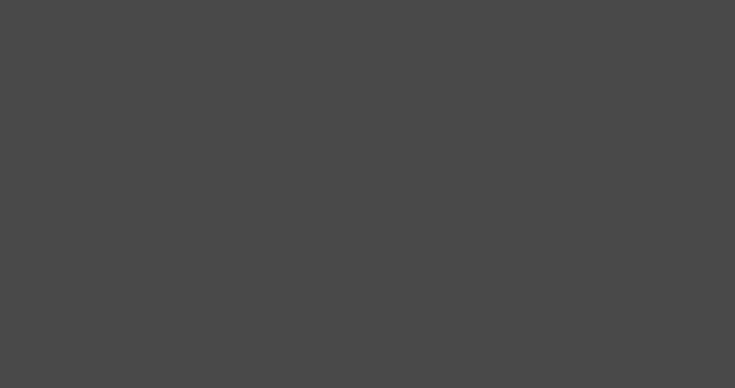
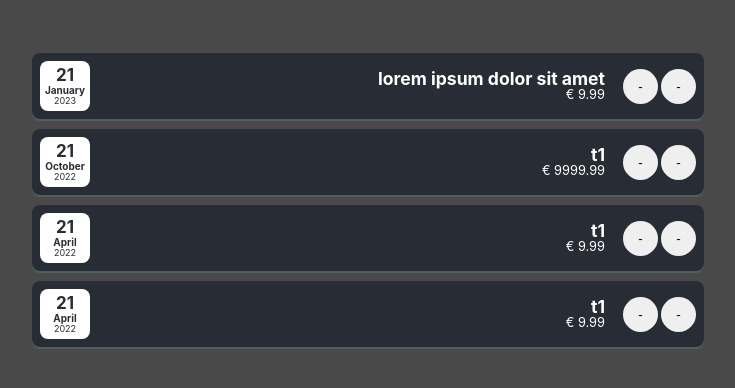
Before and after one commit to RetroCIB/react-the-complete-guide-incl-redux--01, a React (Create React App) app: page / in a window 1280 px wide. Shown: the top 388 px of the page, without its empty margins (272-1007 px from the left). Built offline with nearby package versions, Linux system fonts and the light colour scheme; the HTML template or start-up script is replaced by a standard one.

Commit message:
item component

```diff
--- a/src/App.css
+++ b/src/App.css
@@ -6,6 +6,8 @@
 
   display: flex;
   flex-direction: column;
-  align-items: center;
-  justify-content: center;
+  align-items: flex-start;
+  justify-content: flex-start;
+
+  padding: 3rem 1rem;
 }
--- a/src/App.js
+++ b/src/App.js
@@ -1,12 +1,16 @@
-import logo from './logo.svg';
+import Item from "./components/Item/Item";
+
 import './App.css';
 
 function App() {
-  return (
-    <div className="App">
-
-    </div>
-  );
+    return (
+        <div className="App">
+            <Item options={{title: 'lorem ipsum dolor sit amet', price: 9.99, date: new Date(2022, 12, 21)}}/>
+            <Item options={{title: 't1', price: 9999.99, date: new Date(2022, 9, 21)}}/>
+            <Item options={{title: 't1', price: 9.99, date: new Date(2022, 3, 21)}}/>
+            <Item options={{title: 't1', price: 9.99, date: new Date(2022, 3, 21)}}/>
+        </div>
+    );
 }
 
 export default App;
--- /dev/null
+++ b/src/components/Item/Item.css
@@ -0,0 +1,58 @@
+.item {
+    margin: 5px auto;
+    padding: 8px;
+    width: 95%;
+    max-width: 42rem;
+    background-color: var(--dark-gray);
+    border-radius: 8px;
+    box-shadow: 0 2px 0px var(--blue-shadow);
+    display: flex;
+    justify-content: space-between;
+    align-items: center;
+}
+
+.item .item-content.item-content__left {
+    display: flex;
+    flex-direction: row;
+    justify-content: center;
+    align-items: center;
+}
+
+
+.item .item-content.item-content__right {
+    display: flex;
+    flex-direction: row;
+    justify-content: center;
+    align-items: center;
+}
+
+/* .item-details */
+.item .item-content.item-content__right .item-details {
+    display: flex;
+    flex-direction: column;
+    justify-content: center;
+    align-items: flex-end;
+    padding-left:5px;
+}
+
+/* .item-actions */
+.item .item-content.item-content__right .item-actions {
+    display: flex;
+    flex-direction: row;
+    justify-content: center;
+    align-items: center;
+    margin-left: 15px;
+}
+
+
+.item .item-content.item-content__right .item-actions .item-action {
+    margin: 0 0 0 3px;
+    width: 35px;
+    height: 35px;
+    border-radius: 50px;
+    cursor:pointer;
+    border:0;
+}
+.item .item-content.item-content__right .item-actions .item-action:active {
+    margin-top:3px;
+}
--- /dev/null
+++ b/src/components/Item/Item.js
@@ -0,0 +1,37 @@
+import React from 'react';
+import './Item.css';
+
+import ItemDate from './ItemDate';
+import ItemTitle from "./ItemTitle";
+import ItemPrice from "./ItemPrice";
+
+const Item = (props) => {
+    return (
+        <div className="item">
+
+            <div className="item-content item-content__left">
+                <ItemDate value={props.options.date}></ItemDate>
+            </div>
+
+            <div className="item-content item-content__right">
+
+                <div className="item-details">
+                    <ItemTitle value={props.options.title}></ItemTitle>
+                    <ItemPrice value={props.options.price}></ItemPrice>
+                </div>
+
+                <div className="item-actions">
+                    <button className="item-action">
+                        -
+                    </button>
+                    <button className="item-action">
+                        -
+                    </button>
+                </div>
+            </div>
+
+        </div>
+    )
+}
+
+export default Item;
--- /dev/null
+++ b/src/components/Item/ItemDate.css
@@ -0,0 +1,24 @@
+.item-date{
+    width: 50px;
+    height:50px;
+    background-color: var(--white);
+    color: var(--dark-gray);
+    border-radius: 8px;
+    display: flex;
+    flex-direction: column;
+    justify-content: center;
+    align-items: center;
+    line-height: 1.1;
+}
+
+.item-date > .item-date__day{
+    font-size: 17px;
+    font-weight: bold;
+}
+.item-date > .item-date__month{
+    font-size: 10px;
+    font-weight: bold;
+}
+.item-date > .item-date__year{
+    font-size: 9px;
+}
--- /dev/null
+++ b/src/components/Item/ItemDate.js
@@ -0,0 +1,19 @@
+import React from 'react'
+
+import './ItemDate.css'
+
+const ItemDate = (props) => {
+    const year = props.value.getFullYear();
+    const month = props.value.toLocaleString('default', { month: 'long' });
+    const day = props.value.toLocaleString('default', { day: '2-digit' });
+
+    return (
+        <div className="item-date">
+            <div className="item-date__day">{day}</div>
+            <div className="item-date__month">{month}</div>
+            <div className="item-date__year">{year}</div>
+        </div>
+    )
+}
+
+export default ItemDate;
--- /dev/null
+++ b/src/components/Item/ItemPrice.css
@@ -0,0 +1,4 @@
+.item-price{
+    font-size: 0.8rem;
+    font-weight: normal;
+}
--- /dev/null
+++ b/src/components/Item/ItemPrice.js
@@ -0,0 +1,13 @@
+import React from "react";
+
+import './ItemPrice.css';
+
+const ItemPrice = (props) => {
+    return (
+        <div className="item-price">
+            &euro; { props.value }
+        </div>
+    )
+}
+
+export default ItemPrice;
--- /dev/null
+++ b/src/components/Item/ItemTitle.css
@@ -0,0 +1,6 @@
+.item-title{
+    font-size: 1.1rem;
+    font-weight: bold;
+    text-align: right;
+    line-height:1;
+}
--- /dev/null
+++ b/src/components/Item/ItemTitle.js
@@ -0,0 +1,13 @@
+import React from "react";
+
+import './ItemTitle.css';
+
+const ItemTitle = (props) => {
+    return (
+        <div className="item-title">
+            { props.value }
+        </div>
+    )
+}
+
+export default ItemTitle;
--- a/src/index.css
+++ b/src/index.css
@@ -2,6 +2,7 @@
   --dark-gray: #282c34;
   --light-gray: #494949;
   --blue: #61dafb;
+  --blue-shadow: rgb(97, 218, 251, 0.15);
   --white: #ffffff;
   --black: #000;
 }
```
